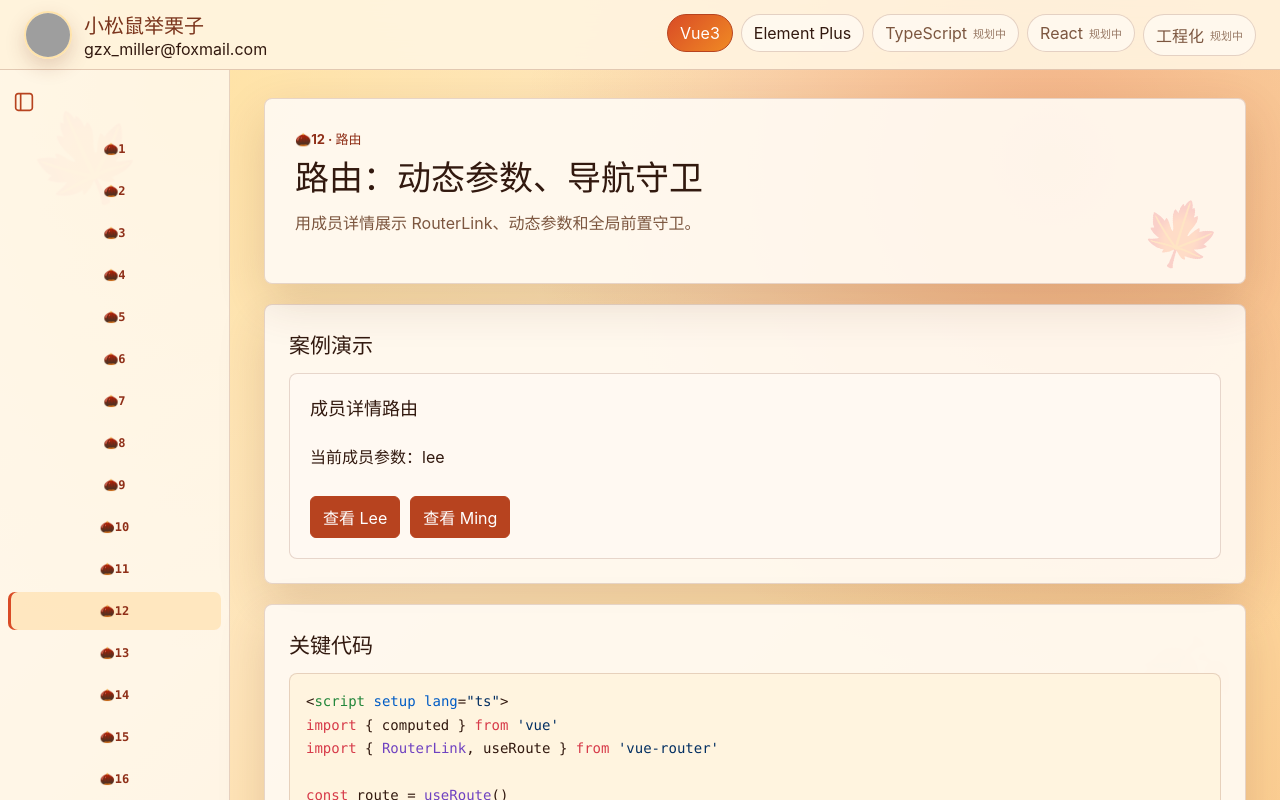
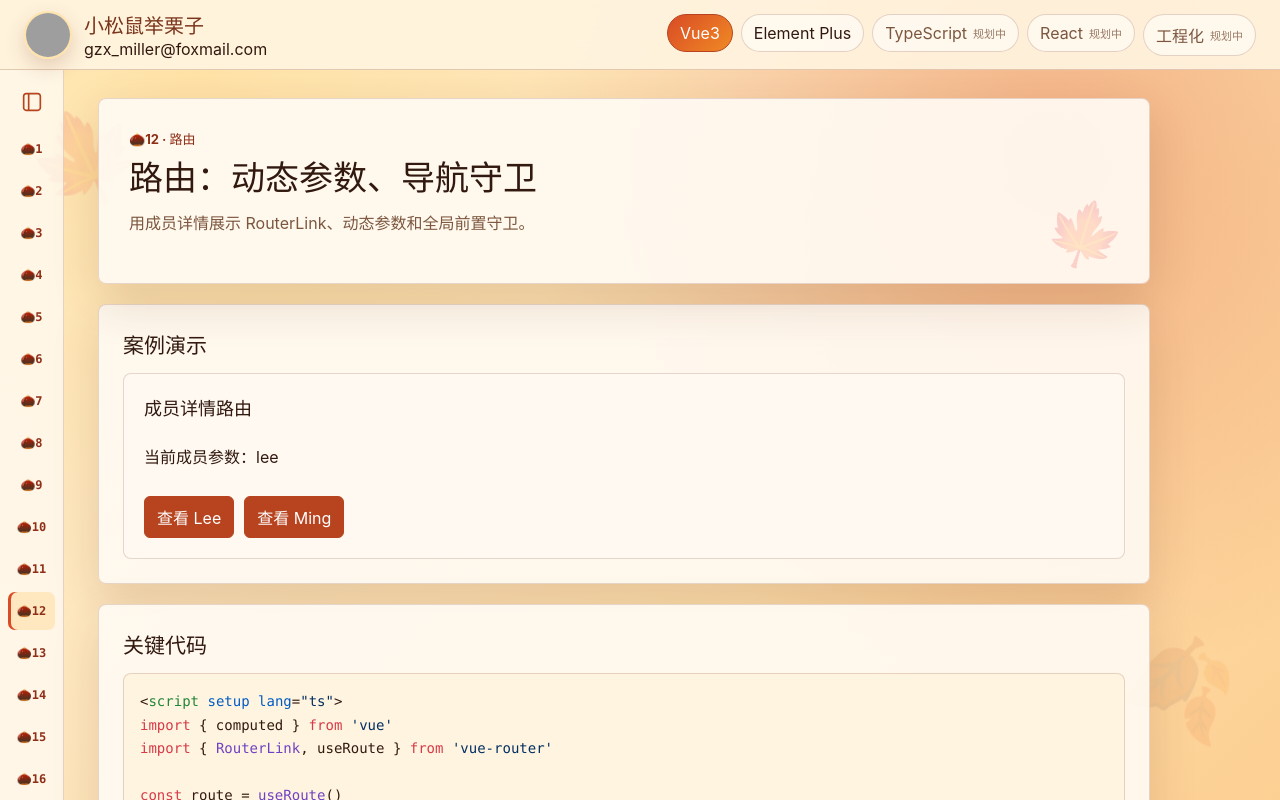
Before and after one commit to gzx-miller/total-vue, a Vue app: page /vue/k-12/routing/lee in a window 1280 px wide. Shown: the top 800 px of the page. Built offline with nearby package versions, Linux system fonts and the light colour scheme; grey boxes are pictures that could not be loaded.

Commit message:
fix: collapse sidebar on wide screens

```diff
--- a/src/style.css
+++ b/src/style.css
@@ -288,16 +288,18 @@ li + li {
   min-height: calc(100vh - 69px);
 }
 
+.app-shell:not(.sidebar-expanded) {
+  grid-template-columns: 64px minmax(0, 1fr);
+}
+
 .app-shell:not(.sidebar-expanded) .sidebar {
   padding: 16px 8px;
 }
 
 .app-shell:not(.sidebar-expanded) .sidebar-heading {
+  display: flex;
+  justify-content: center;
   margin: 0 0 12px;
-}
-
-.app-shell:not(.sidebar-expanded) .lesson-nav {
-  gap: 4px;
 }
 
 .app-shell:not(.sidebar-expanded) .lesson-link {
```
